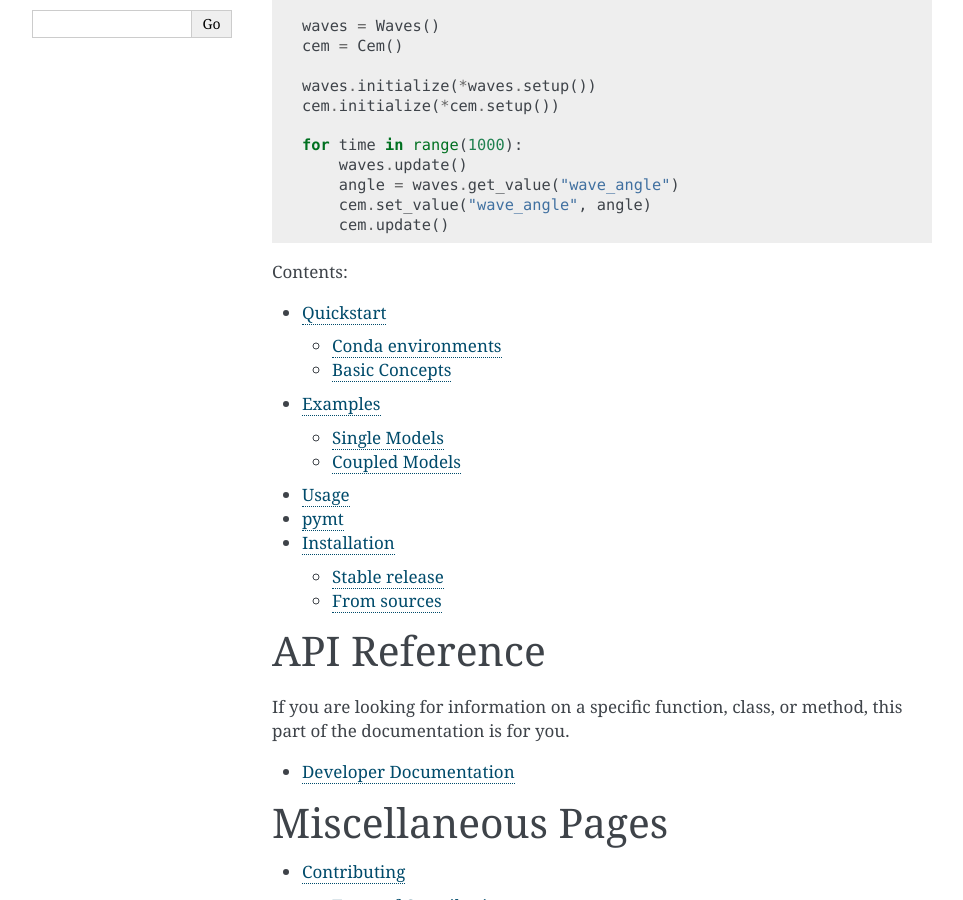
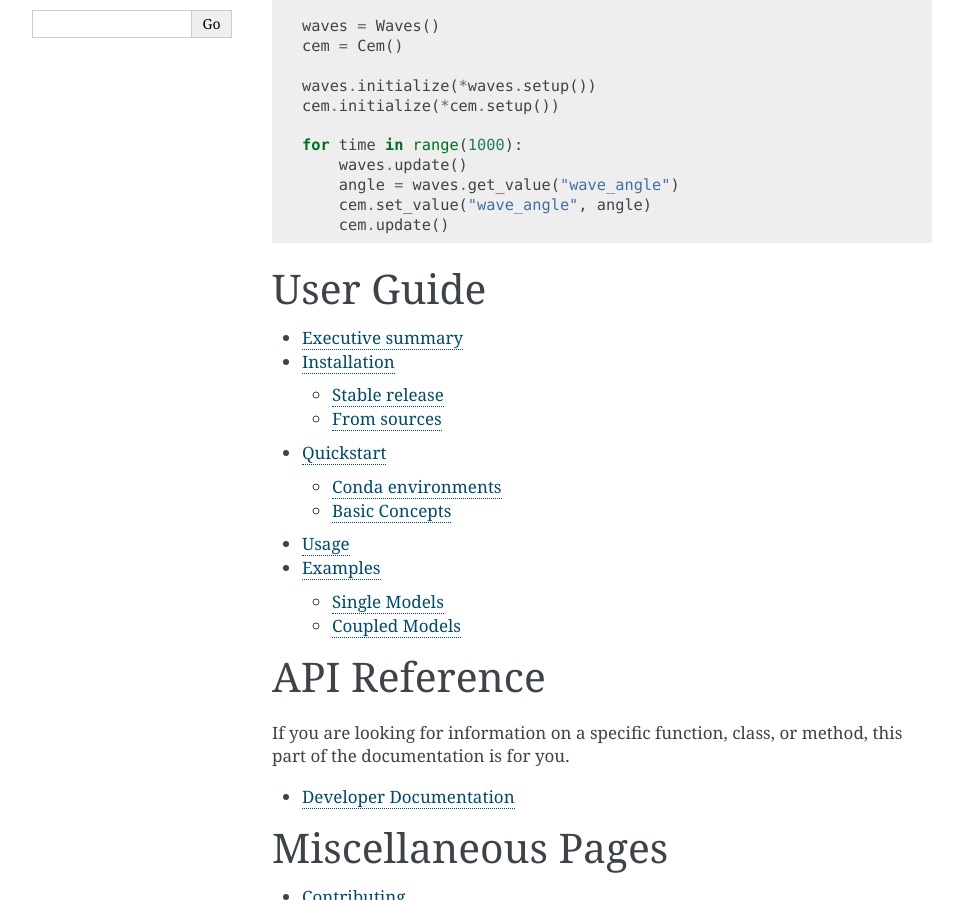
Before and after one commit to csdms/pymt, a Sphinx documentation site: the page built from docs/index.rst, in a window 1280 px wide and 900 px high, scrolled down 481 px. Shown: the whole window, without its empty margins (148-1111 px from the left). Built offline with Sphinx 7.4.7, drawn with Linux system fonts in a browser that asks for light colours; pages that are not in the unit, such as notebooks, are missing from menus.

Commit message:
Add a heading for the user guide and reorder contents

```diff
--- a/docs/index.rst
+++ b/docs/index.rst
@@ -37,15 +37,17 @@ What does it look like?  Here is an example of a simple PyMT program:
         cem.update()
 
 
+User Guide
+----------
+
 .. toctree::
    :maxdepth: 2
-   :caption: Contents:
 
+   Executive summary <readme>
+   installation
    quickstart
+   usage
    examples
-   usage
-   readme
-   installation
 
 
 API Reference
```
